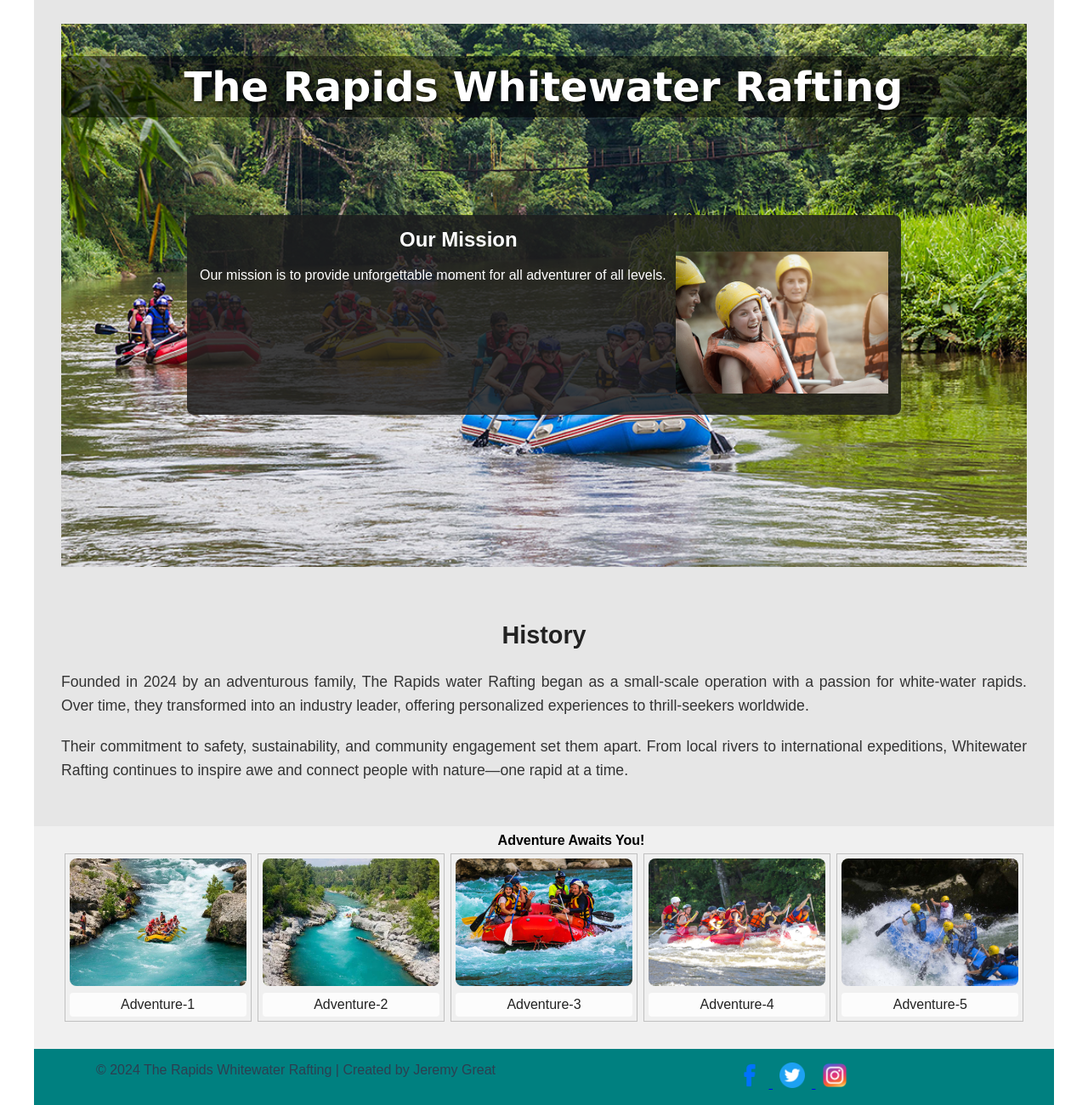
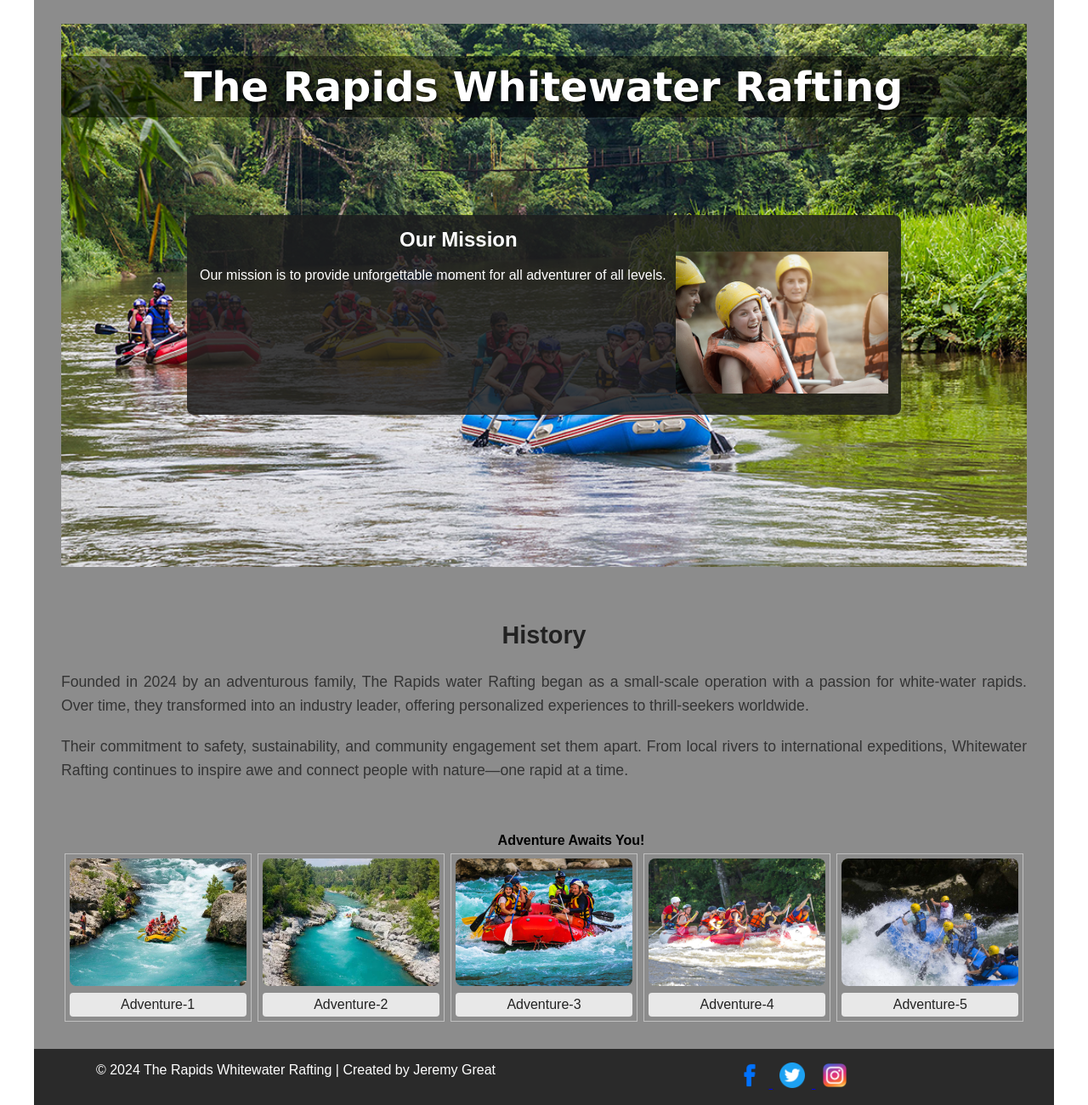
Before and after one commit to jeremydegreat/wdd130, a plain HTML site: page wwr/about.html in a window 1280 px wide. Shown: the part 130-1430 px from the top of the page at 85% size. Drawn offline with Linux system fonts and the light colour scheme.

Commit message:
code updated

```diff
--- a/wwr/styles/rafting.css
+++ b/wwr/styles/rafting.css
@@ -67,7 +67,7 @@ header {
   height: auto;
   background-size: cover;
   background-position: center;
-  background-color: rgba(128, 128, 128, 0.2);
+  background-color: rgba(128, 128, 128, 0.9);
   padding: 2rem;
   overflow: hidden;
 }
@@ -129,7 +129,7 @@ header {
 
 /* History section */
 .history {
-  background-color: rgba(128, 128, 128, 0.2);
+  background-color: rgba(128, 128, 128, 0.9);
   padding: 2rem;
   text-align: left;
 }
@@ -154,7 +154,7 @@ header {
 .adventures {
   display: flex;
   padding: 2rem;
-  background-color: #f0f0f0;
+  background-color: rgba(128, 128, 128, 0.9);
   position: relative;
 }
 
@@ -191,11 +191,11 @@ figcaption {
 
 /* Footer */
 footer {
-  background-color: #008080;
+  background-color: #2A2A2A;
   display: flex;
   padding: 1rem;
   text-align: center;
-  color: #2c3e50;
+  color: #ffffff;
 }
 
 footer .sociallinks img {
```
